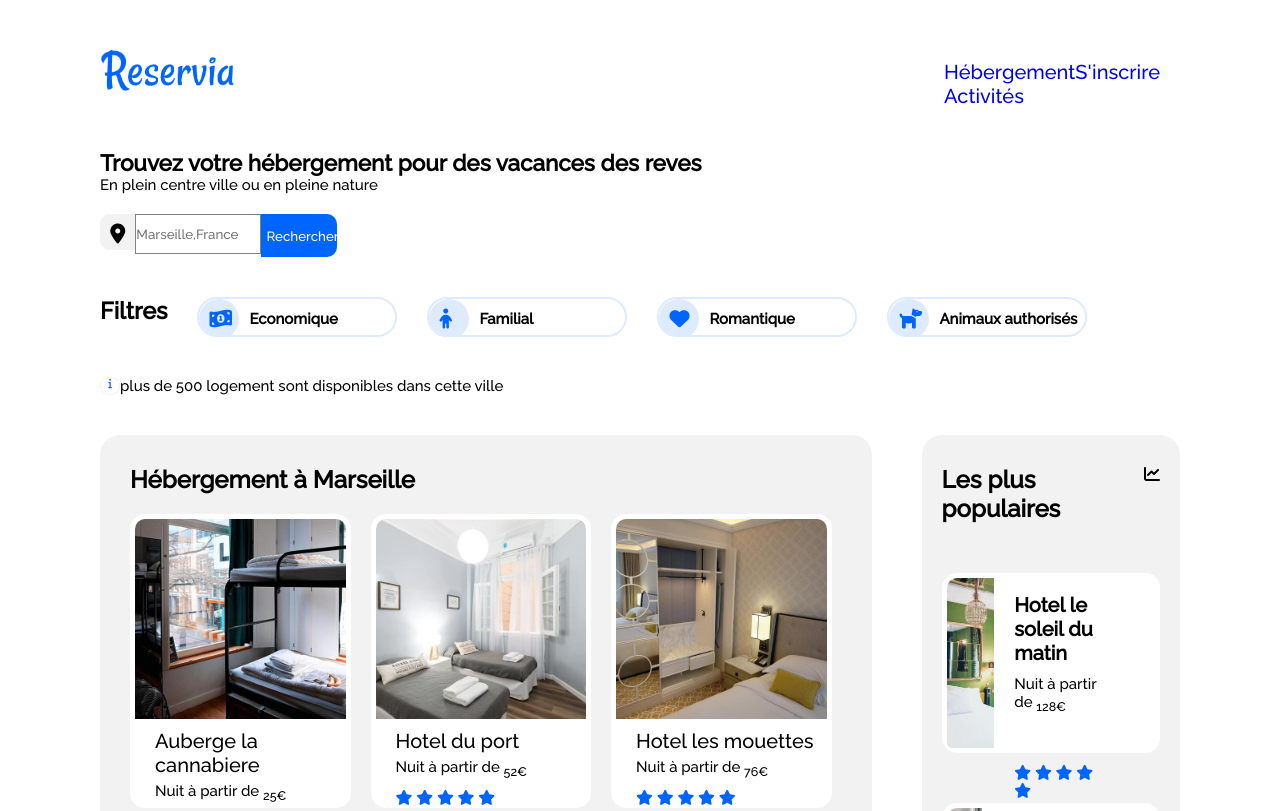
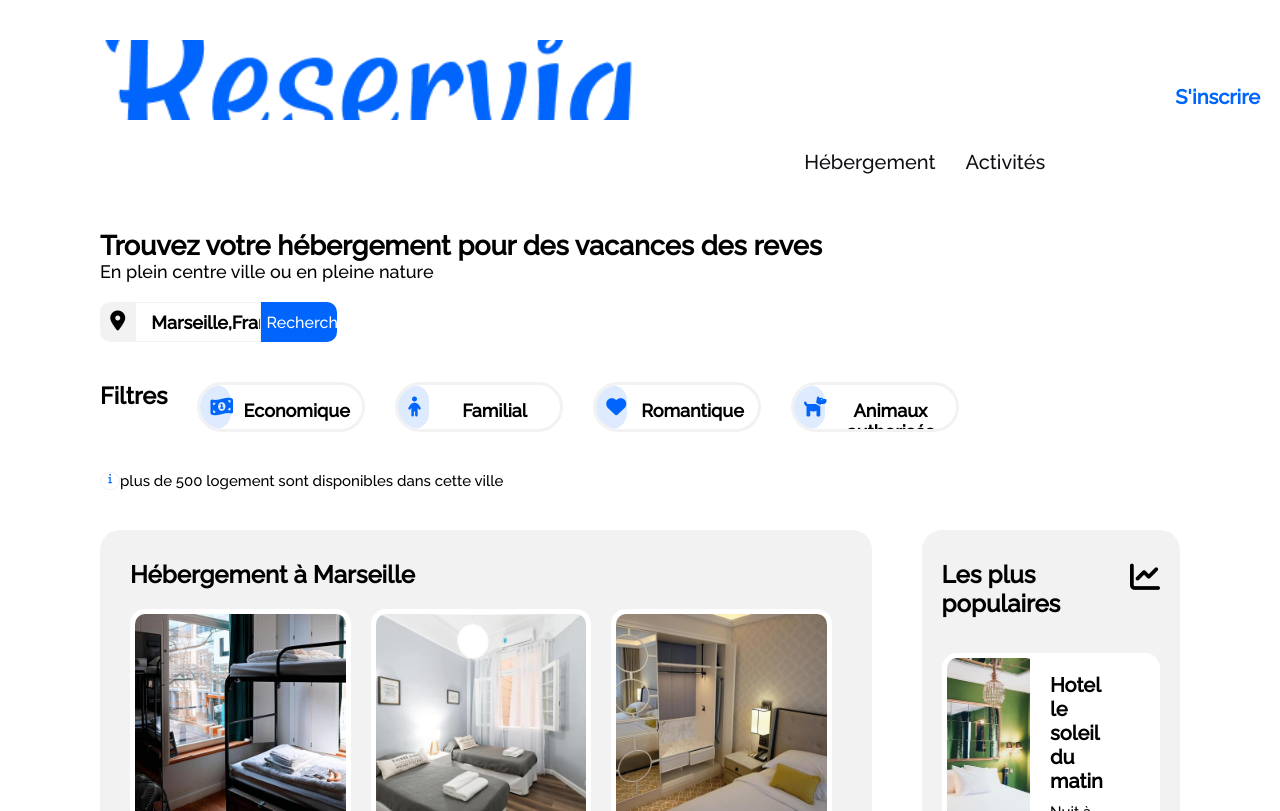
Before and after one commit to GraceLub/Reservia, a plain HTML site: page index.html in a window 1280 px wide. Shown: the top 811 px of the page. Drawn offline with Linux system fonts and the light colour scheme.

Commit message:
Add files via upload

```diff
--- a/style.css
+++ b/style.css
@@ -2,11 +2,14 @@
   font-family: "Raleway", sans-serif;
   text-decoration: none;
   list-style: none;
-  padding:0px;
+  padding: 0px;
   margin: 0px;
-  box-sizing:border-box;
+  box-sizing: border-box;
 }
-header{
+html {
+  scroll-behavior: smooth;
+}
+header {
   padding: 20px 100px;
   font-size: 20px;
 }
@@ -14,48 +17,48 @@ header{
 .nav-group {
   width: 100%;
   color: #0065fc;
-  display:flex;
+  display: flex;
   margin-bottom: 50px;
-  height: 80px;
+  height: 100px;
 }
-.group-un{
-     width:50%;
+.group-un {
+  width: 50%;
   padding-top: 20px;
+  height: 100%;
 }
-.logo{
-  width: 26%;
-  height: 60px;
+.logo {
+  width: 30%;
+  height: 100%;
   object-fit: cover;
 }
-nav{
-  width:50%;
-  margin:20px 20px;
+nav {
+  width: 50%;
+  margin: 20px 20px;
+  font-size: 20px;
 }
- .links{
+.links {
   display: flex;
   justify-content: flex-end;
   padding-top: 20px;
 }
-.element{
+.nav-link {
   color: #0d0f13;
-  margin-right:30px;
+  margin-right: 30px;
 }
-.element-inscrire{
+.nav-link-register {
   color: #0065fc;
-  margin-right: 0px;
- /* margin-left: 30px;*/
+  font-weight: bold;
 }
-.element:hover{
-  color:  #0065fc ;
+.nav-link:hover {
+  color: #0065fc;
   padding: 10px 0px;
   /*text-decoration: overline;*/
   border-top: 1px solid #0065fc;
-  padding-top:30px;
+  padding-top: 30px;
 }
-.phrase-introductive{
-  font-size: 15px;
+.phrase-introductive {
+  font-size: 18px;
   /*margin-left: 20px;*/
-
 }
 /*Pour les button*/
 .container {
@@ -66,197 +69,217 @@ nav{
   width: 50%;
 }
 
-.localisation-icon{
+.localisation-icon {
   background-color: #f2f2f2;
-  height: 36px;
-  padding-top: 8px;
+  height: 40px;
+  padding-top: 7px;
   text-align: center;
   width: 7%;
   border-radius: 10px 0px 0px 10px;
   /* padding-top:25px ;*/
 }
-.barre-de-recherche{
+.barre-de-recherche {
   display: flex;
   width: 100%;
 }
-.recherche{
+::placeholder {
+  color: #000;
+}
+.recherche {
   height: 40px;
   width: 25%;
- border: 1px solid #828283;
+  border: 1px solid #f2f2f2;
+  font-weight: bold;
+  color: #000;
+  font-size: 18px;
+  padding-left: 15px;
 }
-.recherche-button{
+.recherche-button {
   background-color: #0065fc;
   /*text-align: center;*/
   color: #ffff;
-  height: 43px;
+  font-size: 16px;
+  height: 40px;
   width: 15%;
-  border:none;
-  padding:5px 5px 5px 5px;
+  border: none;
+  padding: 5px 5px 5px 5px;
   border-radius: 0px 10px 10px 0px;
 }
 /* Pour les filtres*/
-.filtre-group{
+.filtre-group {
   display: flex;
   /*margin-left: 20px;*/
-  margin: 20px 0px 20px  0px;
+  margin: 20px 0px 20px 0px;
 }
-.filtre{
+.filtre {
   margin-right: 25px;
 }
-.wrapper-filtre{
+.wrapper-filtre {
   display: flex;
   width: 100%;
-  height:100%;
-  place-items: center ;
+  height: 100%;
+  place-items: center;
   margin-top: 0px;
 }
-.wrapper-filtre .button{
+.wrapper-filtre .button {
   display: flex;
-  width: 40px;
+  width: 40%;
   float: left;
-  height:40px;
+  height: 50px;
   background: #ffff;
   cursor: pointer;
-  border-radius:50px;
+  border-radius: 50px;
   overflow: hidden;
-  margin:0px 5px;
-  box-shadow: 0px 10px 10px rgba(0, 0, 0,0,1);
+  margin: 0px 5px;
+  box-shadow: 0px 10px 10px rgba(0, 0, 0, 0, 1);
   transition: all 0.3s ease ease-out;
 }
-.wrapper-filtre .button /*:hover*/{
-  width: 200px;
-  border: 2px solid#DEEBFF ;
+.wrapper-filtre .button /*:hover*/ {
+  /* width: 18%;*/
+  width: 17%;
+  border: 3px solid#f2f2f2;
   margin-right: 25px;
 }
-.button:hover{
+.button:hover {
   cursor: pointer;
-border: 5px solid#DEEBFF ;
-
+  background-color: #deebff;
 }
-.wrapper-filtre .button .icon{
+.wrapper-filtre .button .icon {
   color: #0065fc;
-  background-color: #DEEBFF;
+  background-color: #deebff;
   display: flex;
-  width: 40px;
-  height:40px;
-  border-radius:50px;
+  width: 19%;
+  /*height:50px;*/
+  border-radius: 50px;
   align-items: center;
-  padding-left: 10px;
+  padding: 10px;
   box-sizing: border-box;
   /*line-height: 30px; */
 }
-.wrapper-filtre .button:nth-child(1):hover .icon{
-  background: #DEEBFF;
+.wrapper-filtre .button:nth-child(1):hover .icon {
+  background: #deebff;
 }
-.wrapper-filtre .button:nth-child(2):hover .icon{
-  background: #DEEBFF;
+.wrapper-filtre .button:nth-child(2):hover .icon {
+  background: #deebff;
 }
-.wrapper-filtre .button:nth-child(3):hover .icon{
-  background: #DEEBFF;
+.wrapper-filtre .button:nth-child(3):hover .icon {
+  background: #deebff;
 }
-.wrapper-filtre .button:nth-child(4):hover .icon{
-  background: #DEEBFF;
+.wrapper-filtre .button:nth-child(4):hover .icon {
+  background: #deebff;
 }
-.wrapper-filtre .button .icon i{
-  font-size:20px;
+.wrapper-filtre .button .icon i {
+  font-size: 20px;
   line-height: 60px;
   /* background:#DEEBFF ;
   border-radius: 100px;*/
 }
-.wrapper-filtre .button span{
-  font-size:15px;
+.wrapper-filtre .button span {
+  font-size: 18px;
+  width: 100%;
   font-weight: bold;
-  line-height: 40px;
-  margin-left: 10px;
+  /*line-height: 50px;
+  margin-left: 30px;*/
+  padding-top: 15px;
+  text-align: center;
 }
 /* Pour l'incon information*/
-.info{
+.info {
   display: flex;
   font-size: 15px;
   padding-top: 20px;
 }
-.incon-info{
-  width:20px;
+.incon-info {
+  width: 20px;
   color: #0065fc;
   background: #ffff;
   border-radius: 50px;
-  border: 1px solid#f2f2f2 ;
+  border: 1px solid#f2f2f2;
   text-align: center;
   font-size: 10px;
 }
-section,.second-section {
+section,
+.second-section {
   padding: 20px 100px;
 }
-.first-section{
+.first-section {
   display: flex;
-  width:100%;
+  width: 100%;
   /* margin-right: 20px;*/
 }
-.hebergement-marseille{
+.hebergement-marseille {
   padding: 30px 20px 0px 30px;
   background-color: #f2f2f2;
   width: 75%;
   border-radius: 20px;
   margin: 0px 50px 0px 0px;
   /* height: 480px;*/
-  height:780px ;
+  height: 780px;
 }
-.premiere-line-hebergement{
+.premiere-line-hebergement {
   display: flex;
   margin-bottom: 20px;
   padding-top: 20px;
   width: 100%;
 }
 
-.deuxieme-line-hebergement{
+.deuxieme-line-hebergement {
   display: flex;
 }
-.card{
-  background-color:#fff;
+.card {
+  background-color: #fff;
   /* width: 180px;*/
-  margin:0px 20px 0px 0px;
- padding:5px;
-  border-radius:15px;
-  font-size:10px;
+  margin: 0px 20px 0px 0px;
+  padding: 5px;
+  border-radius: 15px;
+  font-size: 10px;
   /* height:160px;*/
- height: 294px ;
+  height: 294px;
+  width: 34%;
+}
+.card:hover {
+  cursor: pointer;
+  border: 5px solid #0065fc;
+  height: 294px;
+}
+.card-image-container {
+  /*height:100px*/
+  height: 200px;
   width: 100%;
-}
-.card:hover{
-  cursor: pointer;
-  border:5px solid #0065fc;
-}
-.card-image-container{
-  /*height:100px*/
-  height:200px;
-  width:100%;
   /* background-color:red ; */
 }
 
-.card-image{
-  height:100%;
+.card-image {
+  height: 100%;
   width: 100%;
   border-radius: 10px 10px 0px 0px;
- object-fit:cover;
+  object-fit: cover;
   /*padding-left: 3px;
   padding-right:3px;*/
   width: 100%;
 }
-.heading{
+.heading {
   padding: 10px 0px 0px 20px;
-  font-weight: 500;
-  font-size:20px ;
+  font-weight: bold;
+  font-size: 20px;
 }
-.hotel-prix{
+.hotel-prix {
   font-size: 15px;
   padding: 5px 0px 0px 20px;
 }
-.star-icons{
-  padding: 10px 0px 0px 20px;
+sub {
+  font-weight: bold;
+}
+
+.star-icons {
+  padding: 0px 0px 0px 20px;
   color: #0065fc;
   font-size: 15px;
 }
-
+.empty-star {
+  color: #f2f2f2;
+  font-size: 15px;
+}
 .second-line {
   display: flex;
   text-align: center;
@@ -265,74 +288,79 @@ section,.second-section {
   margin-left: 20px;
   margin-right: 20px;
 }
-.second-line>*{
+.second-line > * {
   background-color: #ffff;
   border-radius: 20px;
 
   font-size: 10px;
 }
-.Afficher{
+.Afficher {
   font-weight: bold;
   font-size: 20px;
-  padding:30px 30px 0px 0px;
-  color:#0d0f13;
+  padding: 30px 30px 0px 0px;
+  color: #0d0f13;
 }
 /*  POUR LE 2ieme BLOCK "LES PLUS POPULAIRES*/
-.block-two{
-  /*height: 480px;*/
-  height: 761px;
+.block-two {
+  /*height: 480px;pour small*/
+  /*height: 761px;*/
+  height: 780px;
   background-color: #f2f2f2;
   padding: 30px 20px 20px 20px;
   /* margin: 0px 50px 20px 0px;*/
   border-radius: 20px;
   width: 25%;
 }
-.title{
+.title {
   display: flex;
   justify-content: space-between;
 }
-
-.container-pour-3{
- padding:0px ;
+.line-chart-icon {
+  font-weight: bold;
+  font-size: 30px;
 }
-.les-plus-populaires-item{
+.container-pour-3 {
+  padding: 0px;
+}
+.les-plus-populaires-item {
   display: flex;
-  background-color:#ffff;
+  background-color: #ffff;
   width: 100%;
-  margin-top:50px ;
-  margin-bottom: 50px;
- padding:5px 0px 5px 5px;
-  border-radius:15px;
-  font-size:10px;
-  height:180px;
+  margin-top: 35px;
+  margin-bottom: 35px;
+  padding: 5px;
+  border-radius: 15px;
+  font-size: 10px;
+  height: 180px;
 }
-.les-plus-populaires-item:hover{
+.les-plus-populaires-item:hover {
   border: 5px solid #0065fc;
 }
-.les-plus-populaires-img{
-  height:100%;
-  width: 50%;
+.les-plus-populaires-img {
+  height: 100%;
+  width: 40%;
 }
-.les-plus-populaires{
-  height:100%;
+.les-plus-populaires {
+  height: 100%;
   width: 100%;
   object-fit: cover;
-  border-radius: 10px 0px 0px 5px;
+  border-radius: 10px 0px 0px 10px;
 }
-.les-plus-populaires-details{
-  padding:15px 50px 0px 20px ;
+.les-plus-populaires-details {
+  width: 60%;
+  padding: 15px 50px 0px 20px;
 }
-.h4{
+.h4 {
   /*line-height: 15px;*/
   font-size: 20px;
   font-weight: bold;
 }
-.p4{
+.p4 {
   padding-top: 10px;
   font-size: 15px;
 }
-.les-plus-populaires-star-icons{
-  padding: 50px 0px 0px 0px;
+.les-plus-populaires-star-icons {
+  padding: 30px 0px 0px 0px;
   color: #0065fc;
   font-size: 15px;
 }
@@ -345,111 +373,233 @@ section,.second-section {
 }*/
 /*POUR LE DEUXIEME MAIN*/
 
-.activite{
+.activite {
   width: 100%;
 }
-.second-section-group{
+.second-section-group {
   display: grid;
- grid-template-columns: repeat(4,1fr);
+  grid-template-columns: repeat(4, 1fr);
   gap: 90px;
   width: 100%;
   padding: 40px 0px;
 }
-.second-section-images:hover, .aside:hover, .aside2:hover{
+.second-section-images:hover,
+.aside:hover,
+.aside2:hover {
   border: 5px solid #0065fc;
   cursor: pointer;
 }
-.second-section-images{
-width:100%;
-  height: 590px;
- background-color:#ffff;
- border-radius: 0px 0px 15px 15px;
+.second-section-images {
+  width: 100%;
+  height: 506px;
+  background-color: #ffff;
+  border-radius: 15px;
   box-shadow: 0px 5px 5px rgb(176, 176, 177);
 }
 
-.container-img-article{
- height: 520px ;
+.container-img-article {
+  height: 430px;
   width: 100%;
 }
-.img-article{
+.img-article {
   height: 100%;
   width: 100%;
-    border-radius:10px 10px 0px 0px;
+  border-radius: 10px 10px 0px 0px;
   object-fit: cover;
 }
-.premier-aside{
+.premier-aside {
   display: grid;
-    grid-template-rows: 3fr 2fr;
-    gap: 100px;
+  /*grid-template-rows: 3fr 2fr;*/
+  gap: 50px;
 }
-.container-img-aside{
-  height: 200px ;
+.container-img-aside {
+  height: 180px;
   width: 100%;
 }
 
-.aside{
+.aside {
   background-color: #ffff;
-  border-radius:15px;
+  border-radius: 15px;
   box-shadow: 0px 5px 5px rgb(176, 176, 177);
- padding:0px;
-  border-radius:15px;
-  height:270px;
+  padding: 0px;
+  border-radius: 15px;
+  height: 250px;
   width: 100%;
 }
-.img-aside{
-  height:100%;
+.img-aside {
+  height: 100%;
+  width: 100%;
+  border-radius: 15px 15px 0px 0px;
+  object-fit: cover;
+}
+.container-img-aside2 {
+  height: 140px;
+  width: 100%;
+}
+.aside2 {
+  background-color: #ffff;
+  border-radius: 15px;
+  box-shadow: 0px 5px 5px rgb(176, 176, 177);
+  padding: 0px;
+  border-radius: 15px;
+  height: 200px;
+  width: 100%;
+}
+.img-aside2 {
+  height: 100%;
   width: 100%;
   border-radius: 10px 10px 0px 0px;
- object-fit:cover;
+  object-fit: cover;
+  object-position: top;
 }
-.container-img-aside2{
-  height: 110px ;
+
+.img-title {
+  padding: 20px;
+  font-size: 20px;
+}
+
+.footer {
+  width: 100%;
+  background-color: #f2f2f2;
+  padding: 50px 0px 0px 100px;
+  display: flex;
+  margin: 0px;
+  font-size: 20px;
+}
+.footer > * {
+  width: 34%;
+  margin-right: 50px;
+  line-height: 40px;
+  font-family: "Raleway", sans-serif;
+}
+.footer-title {
+  padding-bottom: 20px;
+}
+.footer-links {
+  color: black;
+}
+a:hover {
+  color: #0065fc;
+}
+
+/*MEDIA QUERY*/
+
+@media screen and (min-width: 480px) {
+  .nav-group {
+    width: 100%;
+    height: 160px;
+  }
+  .group-un {
+    width: 50%;
+    height: 100px;
+  }
+  .logo {
+    width: 100%;
+    height: 100%;
+    object-fit: cover;
+  }
+  nav {
+    width: 50%;
+    margin: 0;
+    padding: 0;
+    /*position: relative;
+    right: -155px;*/
+  }
+  /*.links{
+    display: flex;
+    flex-direction: column;
+    height: 80px;
+    padding: 0;
+  }*/
+  .link1 {
+    display: flex;
+    flex-direction: row;
+    padding-top: 110px;
+  }
+  .nav-link {
+    width: auto;
+  }
+  .nav-link:hover {
+    border-bottom: 5px solid #0065fc;
+    border-top: none;
+    padding-top: 30px;
+  }
+  .link2 {
+    position: relative;
+    right: -100px;
+    padding-top: 45px;
+    margin-right: 20px;
+  }
+  .nav-link-register {
+    width: 50%;
+  }
+}
+/*.first-section {
+    display: grid;
+    grid-template-columns: repeat(1,1fr);
+    background-color: #fff;
     width: 100%;
 }
-  .aside2{
-    background-color: #ffff;
-    border-radius:15px;
-    box-shadow: 0px 5px 5px rgb(176, 176, 177);
-   padding:0px;
-    border-radius:15px;
-    height:180px;
+.hebergement-marseille {
+
+  background-color: #fff;
+  width: 75%;
+  border-radius: 20px;
+  margin: 0px 50px 0px 0px;
+   height: 480px;
+  display: grid;
+    grid-template-columns: repeat(1,1fr);
+}
+.premiere-line-hebergement {
+  display: grid;
+  grid-template-columns: repeat(1,1fr);
+  margin-bottom: 20px;
+  padding-top: 20px;
+  width: 50%;
+  gap:20px;
+  box-shadow: 0px 5px 5px rgb(176 176 177);
+}
+.card {
+  background-color: #fff;
+  /* width: 180px;
+  margin: 0px 20px 0px 0px;
+  padding: 5px;
+  border-radius: 15px;
+  font-size: 10px;
+  /* height: 160px;
+  height: 294px;
   width: 100%;
  }
- .img-aside2{
-  height:100%;
+}
+/*. .nav-group{
+  display: block;
+  height: 0;
+  width: 50%;
+  margin-bottom: 0;
+  }
+  .group-un {
+    width: 38%;
+    height: 100px;
+  }
+  .links{
     width: 100%;
-  border-radius: 10px 10px 0px 0px;
- object-fit:cover;
+     background-color: blueviolet;
   }
 
-.img-title{
-  padding: 5px;
-  font-size:20px;
+  logo {
+    width: 100%;
   }
-
- .footer{
-  /* width: 100%;*/
-   background-color: #f2f2f2;
-   padding: 50px 0px 0px 100px;
-   display:flex ;
-   margin: 0px;
-   font-size:20px;
+  nav {
+      width: 100%;
+  } */
+/*..footer{
+    width: 100%;
+    height: 500px;
+    background-color: #0065fc;
+    display: none;
 
   }
- .footer >*{
-   width: 50%;
-   margin-right: 50px;
-   line-height: 40px;
-   font-family:"Raleway", sans-serif ;
-  ;
-}
-.footer-title{
-   padding-bottom:20px
- }
-.footer-links{
-   color: black;
-
-}
-a:hover{
-  color: #0065fc;
-}
+  footer-one{
+    width: 100%;
+    background-color: rgb(146, 7, 7)29, 90, 90);
+  } */
```
Lines whose indentation alone changed are shown as unchanged.
